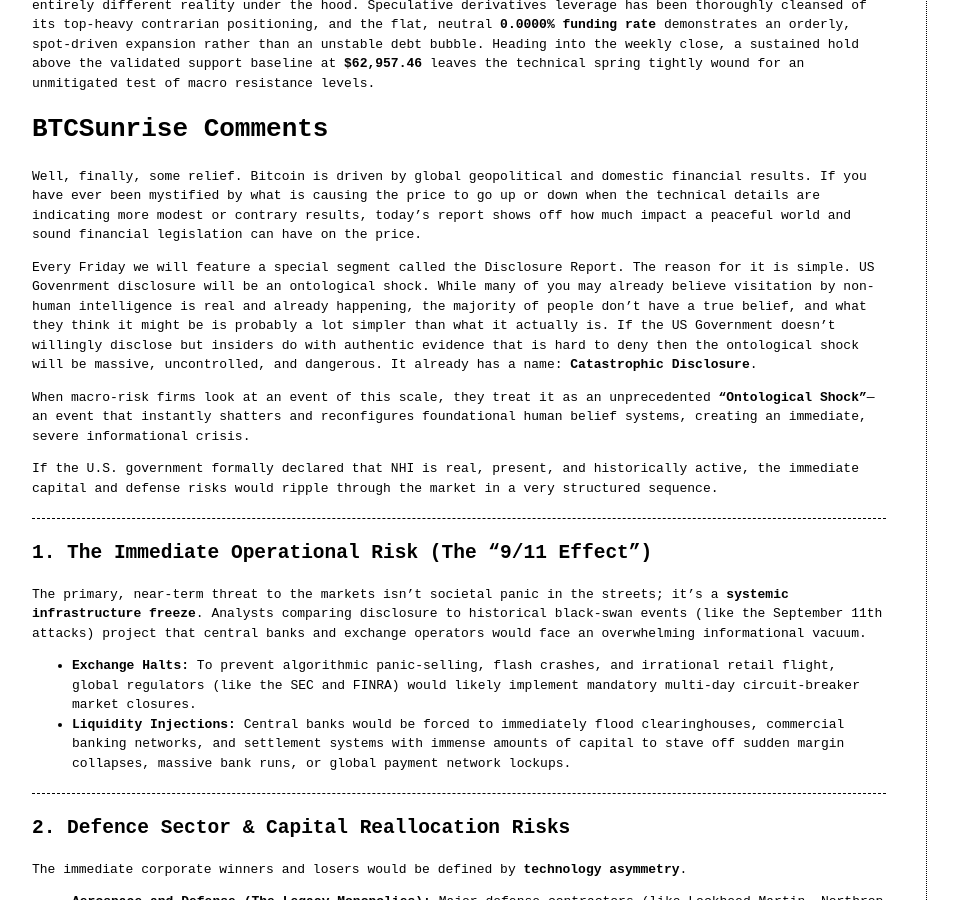
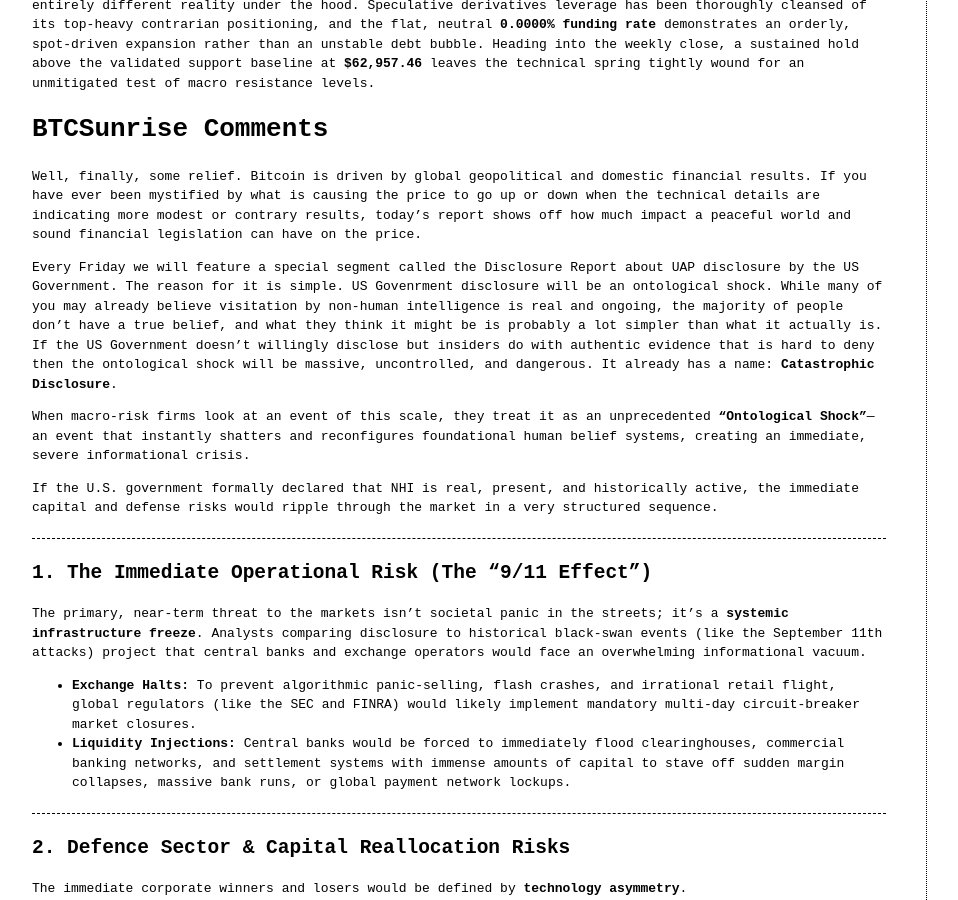
Before and after one commit to Nectarineimp/BTCSunrise, a Jekyll site: the page built from _posts/2026-07-10-intel.md, in a window 1280 px wide and 900 px high, scrolled down 1553 px. Shown: the whole window, without its empty margins (8-966 px from the left). Built offline with Jekyll 4.4.1, drawn with Linux system fonts in a browser that asks for light colours.

Commit message:
More edits, gotta let Gemini look over my comments....

```diff
--- a/_posts/2026-07-10-intel.md
+++ b/_posts/2026-07-10-intel.md
@@ -42,7 +42,7 @@ This sudden upward expansion triggered a massive **short squeeze**, catching con
 # BTCSunrise Comments
 Well, finally, some relief. Bitcoin is driven by global geopolitical and domestic financial results. If you have ever been mystified by what is causing the price to go up or down when the technical details are indicating more modest or contrary results, today's report shows off how much impact a peaceful world and sound financial legislation can have on the price.
 
-Every Friday we will feature a special segment called the Disclosure Report. The reason for it is simple. US Govenrment disclosure will be an ontological shock. While many of you may already believe visitation by non-human intelligence is real and already happening, the majority of people don't have a true belief, and what they think it might be is probably a lot simpler than what it actually is. If the US Government doesn't willingly disclose but insiders do with authentic evidence that is hard to deny then the ontological shock will be massive, uncontrolled, and dangerous. It already has a name: **Catastrophic Disclosure**.
+Every Friday we will feature a special segment called the Disclosure Report about UAP disclosure by the US Government. The reason for it is simple. US Govenrment disclosure will be an ontological shock. While many of you may already believe visitation by non-human intelligence is real and ongoing, the majority of people don't have a true belief, and what they think it might be is probably a lot simpler than what it actually is. If the US Government doesn't willingly disclose but insiders do with authentic evidence that is hard to deny then the ontological shock will be massive, uncontrolled, and dangerous. It already has a name: **Catastrophic Disclosure**.
 
 When macro-risk firms look at an event of this scale, they treat it as an unprecedented **"Ontological Shock"**—an event that instantly shatters and reconfigures foundational human belief systems, creating an immediate, severe informational crisis.
 
```
